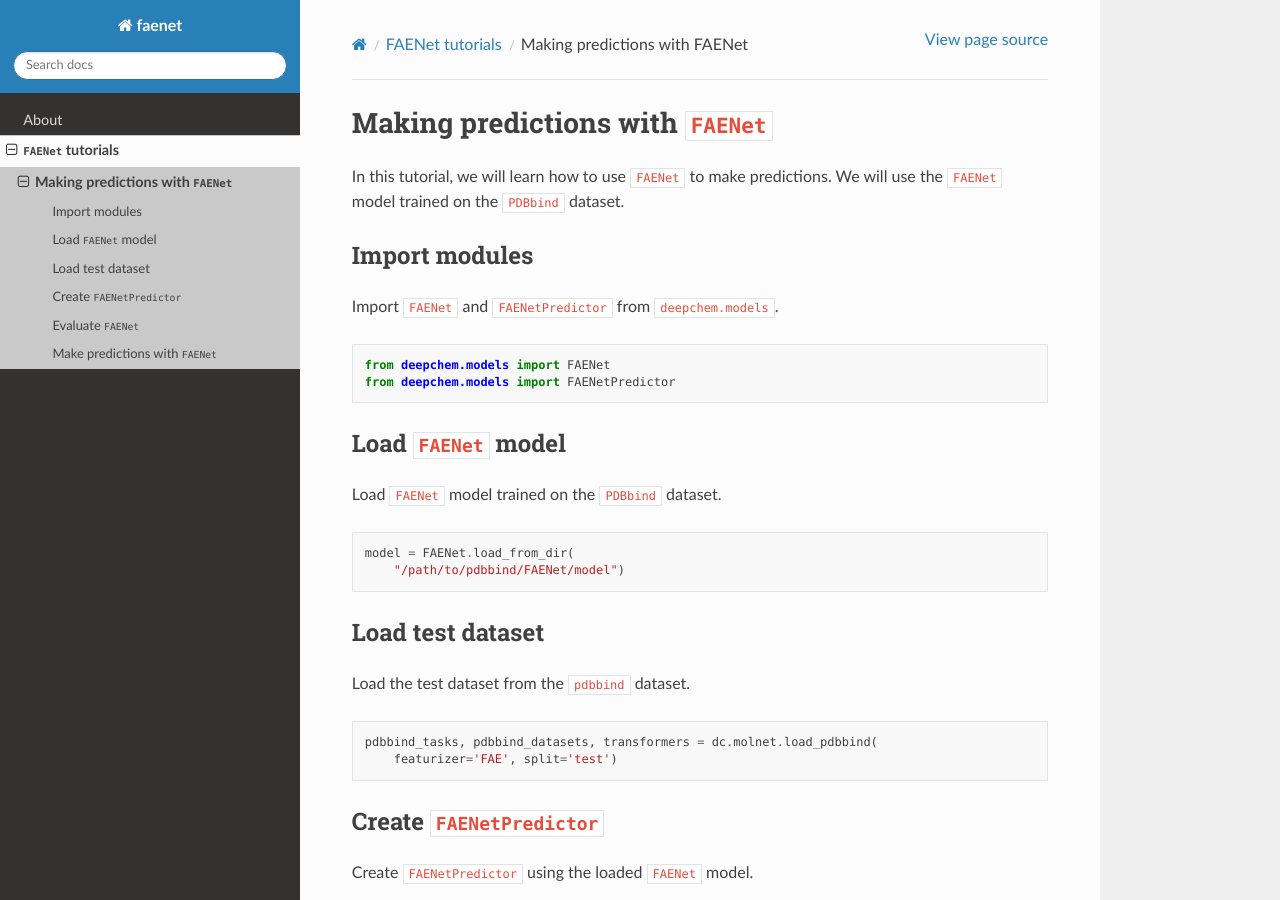
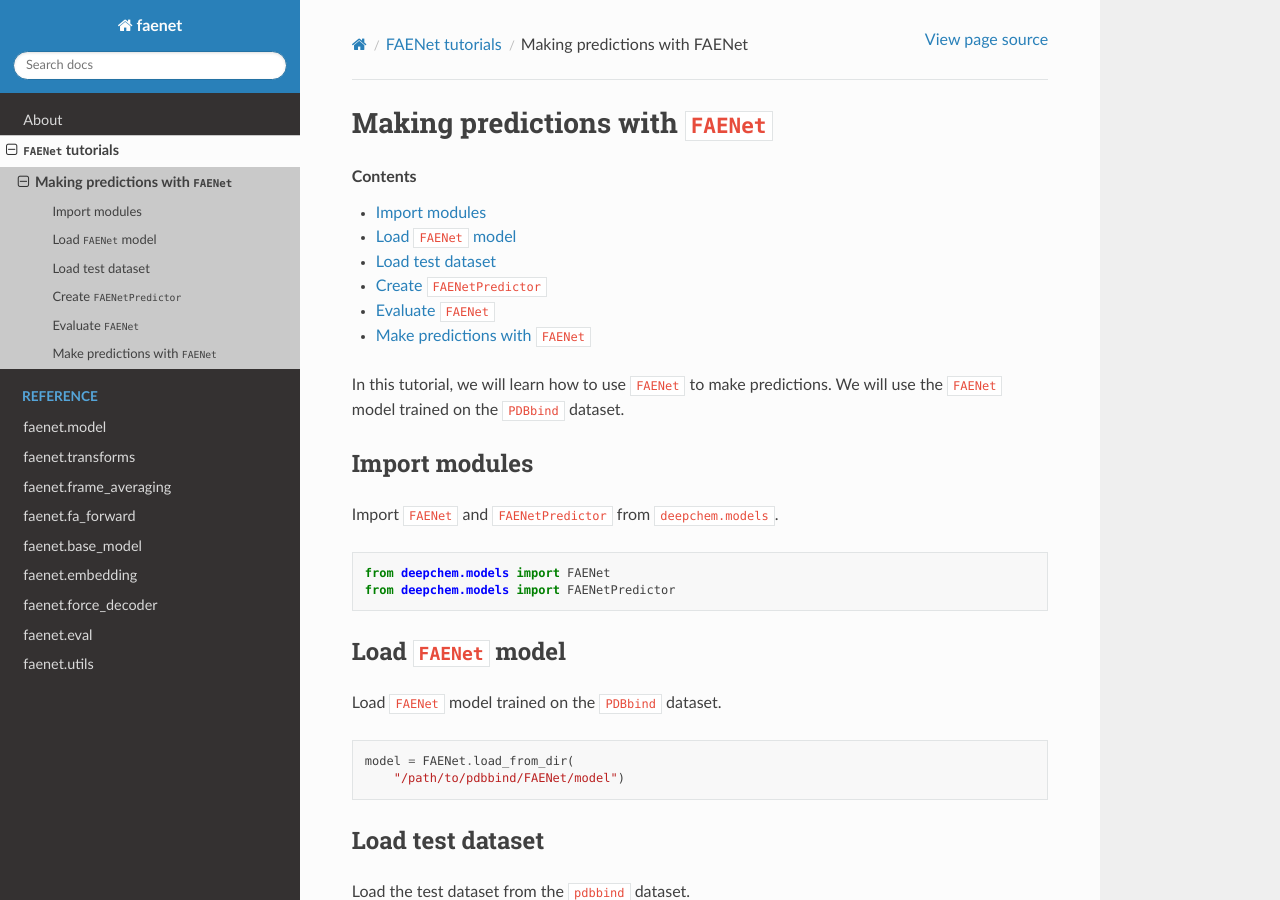
Before and after one commit to vict0rsch/faenet, a Sphinx documentation site: the page built from docs/source/tutorials/predictions.rst, in a window 1280 px wide and 900 px high. Built offline with Sphinx 7.4.7 and the Read the Docs theme 2.0.0, drawn with Linux system fonts in a browser that asks for light colours; pages that are not in the unit, such as notebooks, are missing from menus.

Commit message:
ref every module

```diff
--- /dev/null
+++ b/docs/source/_templates/autosummary/classtemplate.rst
@@ -0,0 +1,9 @@
+.. role:: hidden
+    :class: hidden-section
+
+
+{{ name | underline}}
+
+.. autoclass:: {{ name }}
+    :no-inherited-members:
+    :members:
--- /dev/null
+++ b/docs/source/api/base_model.rst
@@ -0,0 +1,9 @@
+faenet.base_model
+================
+.. currentmodule:: base_model
+
+.. autosummary::
+    :nosignatures:
+    :template: classtemplate.rst
+
+    BaseModel
--- /dev/null
+++ b/docs/source/api/fa_forward.rst
@@ -0,0 +1,9 @@
+faenet.fa_forward
+================
+.. currentmodule:: fa_forward
+
+.. autosummary::
+    :nosignatures:
+    :template: classtemplate.rst
+
+    model_forward
--- /dev/null
+++ b/docs/source/api/force_decoder.rst
@@ -0,0 +1,9 @@
+faenet.force_decoder
+================
+.. currentmodule:: force_decoder
+
+.. autosummary::
+    :nosignatures:
+    :template: classtemplate.rst
+
+    ForceDecoder
--- /dev/null
+++ b/docs/source/api/model.rst
@@ -0,0 +1,9 @@
+faenet.model
+================
+.. currentmodule:: model
+
+.. autosummary::
+    :nosignatures:
+    :template: classtemplate.rst
+
+    FAENet
--- a/docs/source/tutorials/predictions.rst
+++ b/docs/source/tutorials/predictions.rst
@@ -1,6 +1,8 @@
 Making predictions with ``FAENet``
 ==================================
 
+.. contents:: Contents
+    :local:
 
 In this tutorial, we will learn how to use ``FAENet`` to make predictions. We will use the ``FAENet`` model trained on the ``PDBbind`` dataset.
 
```
Also changed, not shown: docs/source/api/embedding.rst (added, +9 -0 lines), docs/source/api/eval.rst (added, +12 -0 lines), docs/source/api/frame_averaging.rst (added, +13 -0 lines), docs/source/api/transforms.rst (added, +10 -0 lines), docs/source/api/utils.rst (added, +16 -0 lines), docs/source/index.rst (+16 -0 lines), docs/source/install/install.rst (added, +14 -0 lines), 1 other file.
